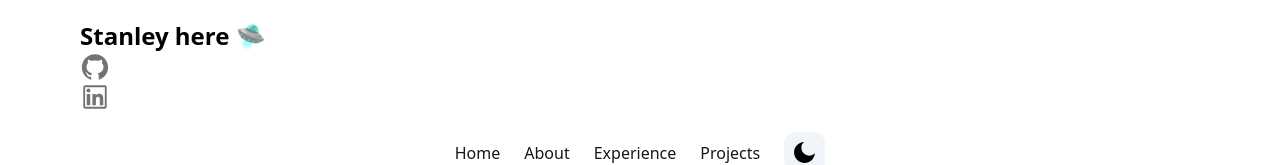
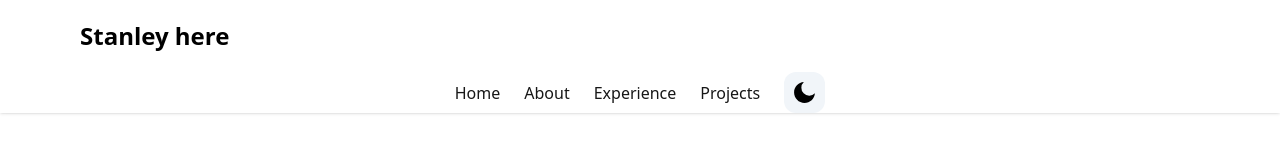
Before and after one commit to StanleyMak/portfolio, a Next.js app: page / in a window 1280 px wide. Shown: the top 165 px of the page. Built offline with nearby package versions, Linux system fonts and the light colour scheme.

Commit message:
fix navbar

```diff
--- a/components/Navbar.tsx
+++ b/components/Navbar.tsx
@@ -43,9 +43,9 @@ export default function NavBar() {
       <div>
           <div className="flex items-center justify-between py-3 md:py-5 md:block">
               <div className="container flex items-center space-x-2">
-                <h2 className="text-2xl font-bold">Stanley here 🛸</h2>
+                <h2 className="text-2xl font-bold">Stanley here</h2>
               </div>
-              <a href="https://github.com/StanleyMak" rel="noreferrer" target="_blank">
+              {/* <a href="https://github.com/StanleyMak" rel="noreferrer" target="_blank">
                 <AiOutlineGithub
                   className="hover:-translate-y-1 transition-transform cursor-pointer text-neutral-500 dark:text-neutral-100"
                   size={30}
@@ -60,7 +60,7 @@ export default function NavBar() {
                   className="hover:-translate-y-1 transition-transform cursor-pointer text-neutral-500 dark:text-neutral-100"
                   size={30}
                 />
-              </a>
+              </a> */}
             </div>
             <div className="md:hidden">
               <button
```
